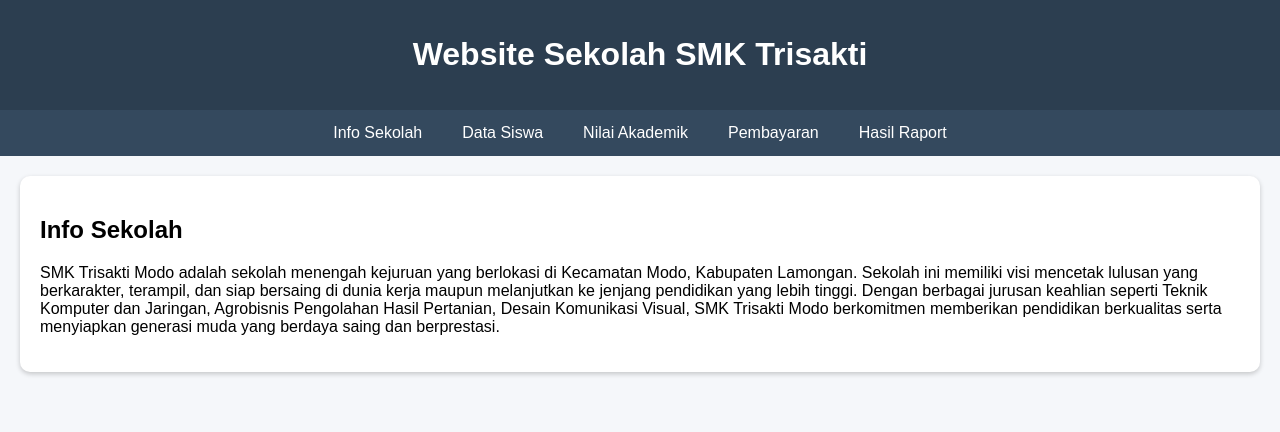
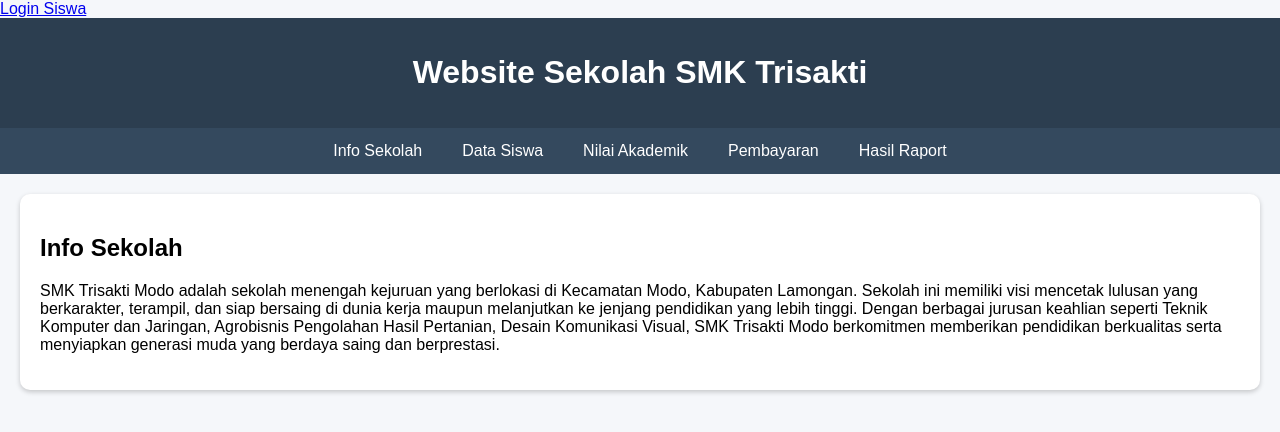
Before and after one commit to uffg689-oss/web-sekolah, a plain HTML site: page index.html in a window 1280 px wide. Drawn offline with Linux system fonts and the light colour scheme.

Commit message:
Update index.html

```diff
--- a/index.html
+++ b/index.html
@@ -4,6 +4,7 @@
   <meta charset="UTF-8">
   <meta name="viewport" content="width=device-width, initial-scale=1.0">
   <title>Website Sekolah</title>
+  <a href="login.html">Login Siswa</a>
   <style>
     body {
       font-family: Arial, sans-serif;
```
